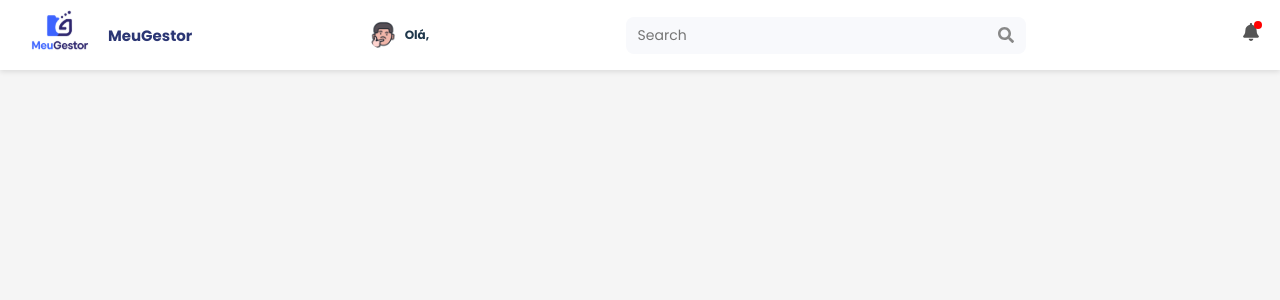
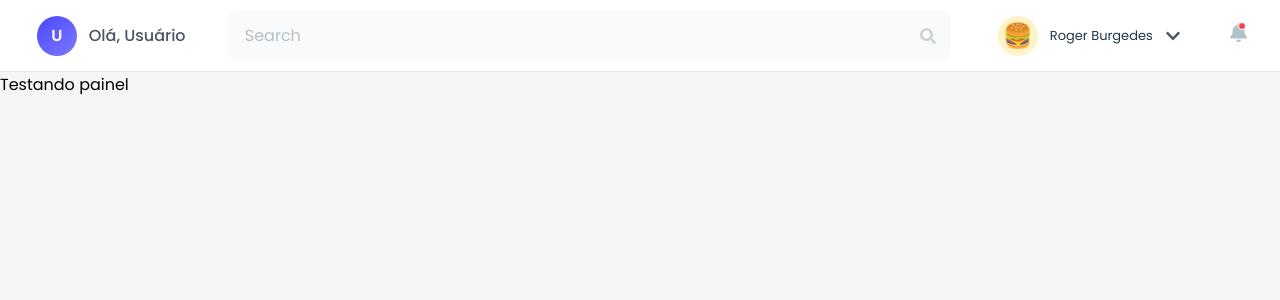
Before and after one commit to o-zitu/login, a React (Vite) app: page /dashboard in a window 1280 px wide. Shown: the top 300 px of the page. Built offline with nearby package versions, Linux system fonts and the light colour scheme.

Commit message:
Finalização de personalização da Header

```diff
--- a/src/components/headerComponent/HeaderComponent.jsx
+++ b/src/components/headerComponent/HeaderComponent.jsx
@@ -1,47 +1,55 @@
 import { useEffect, useState } from "react";
 import "./HeaderComponent.scss";
-import { FaSearch, FaBell } from "react-icons/fa";
-import logo from "../../assets/logo.svg";
-import thinking from "../../assets/thinking.png";
+import { FaSearch, FaBell, FaChevronDown } from "react-icons/fa"; // Adicionei o ícone de seta
+
 
 function Header() {
-  const [username, setUsername] = useState("");
+  const [username, setUsername] = useState("Usuário");
 
   useEffect(() => {
     const storedUser = localStorage.getItem("user");
-
     if (storedUser) {
       const user = JSON.parse(storedUser);
-      setUsername(user.name);
+      // Pega o primeiro nome para não ficar muito longo
+      const firstName = user.name.split(' ')[0];
+      setUsername(firstName);
     }
   }, []);
 
+  const userInitial = username ? username.charAt(0).toUpperCase() : 'U';
+
   return (
-    <header className="header">
-      <div className="headerLogo">
-        <img src={logo} alt="MeuGestor" />
-        <h1>MeuGestor</h1>
+    <header className="header-container">
+      {/* LADO ESQUERDO DO HEADER */}
+      <div className="header-left">
+        <div className="logo">
+        </div>
+        <div className="user-greeting">
+          <div className="user-avatar">{userInitial}</div>
+          <span>Olá, {username}</span>
+        </div>
       </div>
 
-      <div className="headerMensagem">
-        <img src={thinking} alt="Avatar" className="Avatar" />
-        <h1>Olá, {username}</h1>
-      </div>
+      {/* LADO DIREITO DO HEADER */}
+      <div className="header-right">
+        <div className="search-bar">
+          <FaSearch className="search-icon" />
+          <input type="text" placeholder="Search" />
+        </div>
 
-      <div className="headerSearch">
-        <input type="text" placeholder="Search" />
-        <FaSearch className="icon" />
-      </div>
-
-      <div className="headerActions">
-        <div className="company"></div>
+        <div className="business-selector">
+          <span className="business-icon">🍔</span>
+          <span className="business-name">Roger Burgedes</span>
+          <FaChevronDown className="chevron-icon" />
+        </div>
 
         <div className="notifications">
-          <FaBell className="bell" />
-          <span className="dot"></span>
+          <FaBell className="bell-icon" />
+          <span className="notification-dot"></span>
         </div>
       </div>
     </header>
   );
 }
+
 export default Header;
--- a/src/components/headerComponent/HeaderComponent.scss
+++ b/src/components/headerComponent/HeaderComponent.scss
@@ -1,118 +1,155 @@
-.header {
-  position: fixed;
-  top: 0;
-  left: 0;
-  width: 100%;
+// HeaderComponent.scss
+
+.header-container {
+  display: flex;
+  justify-content: space-between;
+  align-items: center;
+  background-color: #FFFFFF;
+  padding: 0 2rem;
+  height: 72px;
+  border-bottom: 1px solid #E5E7EB; // Cor direta
+  font-family: 'Poppins', sans-serif;
+  box-sizing: border-box;
+}
+
+// --- Lado Esquerdo ---
+.header-left {
   display: flex;
   align-items: center;
-  justify-content: space-between;
-  padding: 0 20px;
-  height: 70px;
-  background: #fff;
-  box-shadow: 0 2px 5px rgba(0, 0, 0, 0.1);
-  z-index: 1000;
+  gap: 0.3rem;
 
-  .headerLogo {
+  .logo {
     display: flex;
     align-items: center;
-    gap: 8px;
-    font-weight: bold;
-    font-size: 16px;
-    color: #2b3674;
+    gap: 0.5rem;
+    cursor: pointer;
 
     img {
-      width: 80px;
-      height: 80px;
-      object-fit: contain;
+      height: 20px;
     }
 
-    h1 {
-      font-size: 15px;
+    span {
+      font-weight: 600;
+      font-size: 0.8rem;
+      color: #5A67BA; // Cor direta
     }
   }
 
-  .headerMensagem {
+
+  .user-greeting {
     display: flex;
     align-items: center;
-    gap: 8px;
-    font-weight: 500;
-    color: #333;
+    gap: 0.75rem;
 
-    .Avatar {
-      width: 28px;
-      height: 28px;
+    .user-avatar {
+      width: 40px;
+      height: 40px;
       border-radius: 50%;
+      background: linear-gradient(135deg, #4A47FF, #7B79FF); // Cor direta
+      color: white;
+      display: flex;
+      align-items: center;
+      justify-content: center;
+      font-weight: 600;
+      font-size: 1rem;
     }
 
-    h1 {
-      font-size: 12px;
-      color: #1f384c;
+    span {
+      font-weight: 500;
+      color: #4B5563; // Cor direta
+    }
   }
 }
 
-  .headerSearch {
+
+// --- Lado Direito ---
+.header-right {
+  display: flex;
+  align-items: center;
+  gap: 3rem;
+
+ .search-bar {
   position: relative;
-    flex: 1;
-    max-width: 400px;
-    margin: 0 20px;
+  color: #F6F6FB;
+
+  .search-icon {
+    position: absolute;
+    // left: 14px; // Removemos a posição da esquerda
+    right: 14px; // ADICIONAMOS: Posição a partir da direita
+    top: 50%;
+    transform: translateY(-50%);
+    color: #627B87;
+    font-size: 1rem;
+    cursor: pointer; // Adicionei um cursor para parecer clicável
+    opacity: 0.3;
+  }
 
   input {
-      width: 100%;
-      padding: 8px 35px 8px 12px;
+    background-color: #F9FAFB;
+    border: 1px solid transparent;
     border-radius: 8px;
-      background: #f8f9fc;
-      border: none;
-      font-size: 14px;
+    // AJUSTE: O padding maior agora vai na direita (right)
+    padding: 0.7rem 2.5rem 0.7rem 1rem;
+    font-family: 'Poppins', sans-serif;
+    font-size: 1rem;
+    width: 722px;
     outline: none;
+    transition: border-color 0.2s;
+
+     &::placeholder {
+    color: #1F384C; // <-- ADICIONE ESTE BLOCO PARA MUDAR A COR
+    opacity: 0.3;
   }
 
-    .icon {
-      position: absolute;
-      right: 12px;
-      top: 50%;
-      transform: translateY(-50%);
-      color: #888;
+    &:focus {
+      border-color: #4A47FF;
+    }
   }
 }
 
-  .headerActions {
+  .business-selector {
     display: flex;
     align-items: center;
-    gap: 20px;
+    gap: 0.75rem;
+    cursor: pointer;
 
-    .company {
+    .business-icon {
+      font-size: 1.5rem;
+      width: 40px;
+      height: 40px;
+      border-radius: 50%;
+      background-color: #FEF3C7;
       display: flex;
       align-items: center;
-      gap: 8px;
-      font-weight: 500;
-      color: #333;
+      justify-content: center;
+    }
 
-      img {
-        width: 32px;
-        height: 32px;
-        border-radius: 50%;
-        object-fit: cover;
+    .business-name {
+      font-weight: 400;
+      color: #1F384C; // Cor direta
+      font-size: 13px;
+    }
+
+    .chevron-icon {
+      color: #4B5563; // Cor direta
     }
   }
 
   .notifications {
     position: relative;
+    cursor: pointer;
+    font-size: 1.2rem;
+    color: #B0C3CC; // Cor direta
 
-      .bell {
-        font-size: 18px;
-        color: #555;
-        cursor: pointer;
-      }
-
-      .dot {
+    .notification-dot {
       position: absolute;
-        top: -2px;
-        right: -2px;
+      top: 1px;
+      right: 2px;
       width: 8px;
       height: 8px;
-        background: red;
+      background-color: #EF4444;
       border-radius: 50%;
+      border: 1.5px solid white;
     }
   }
 }
-}
```
Lines whose indentation alone changed are shown as unchanged.
